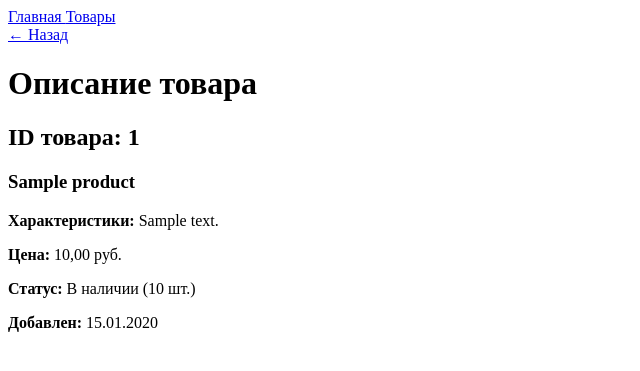
After one commit to MurTag001/TopShop, a Django app: page /products/1/ in a window 1280 px wide. The commit adds this page. Shown: the top 371 px of the page, without its empty margins (0-640 px from the left). Run offline with Django 5.2, Linux system fonts and the light colour scheme; tables that the repository leaves empty hold one stand-in row (values such as "Sample post").

Commit message:
feat(posts/detail): Добавить функционал получения деталей поста и навигационное меню

```diff
--- /dev/null
+++ b/apps/shop/templates/shop/product_detail.html
@@ -0,0 +1,33 @@
+<!doctype html>
+<html lang="ru">
+  <head>
+    <meta charset="UTF-8" />
+    <meta name="viewport" content="width=device-width, initial-scale=1.0" />
+    <title>TopShop | {{ product.name }}</title>
+  </head>
+
+  <body>
+    <header>
+      <nav>
+        <a href="{% url 'shop:home_page' %}"> Главная </a>
+        <a href="{% url 'shop:product_list' %}"> Товары </a>
+      </nav>
+    </header>
+
+    <a href="javascript:history.back()">&larr; Назад</a>
+
+<h1>Описание товара</h1>
+<h2>ID товара: {{ product.id }}</h2>
+<h3>{{ product.name }}</h3>
+<p><strong>Характеристики:</strong> {{ product.description }}</p>
+<p><strong>Цена:</strong> {{ product.price|floatformat:2 }} руб.</p>
+<p><strong>Статус:</strong>
+  {% if product.stock > 0 %}
+    В наличии ({{ product.stock }} шт.)
+  {% else %}
+    <span style="color: red;">Нет в наличии</span>
+  {% endif %}
+</p>
+<p><strong>Добавлен:</strong> {{ product.created_at|date:"d.m.Y" }}</p>
+  </body>
+</html>
--- a/apps/shop/urls.py
+++ b/apps/shop/urls.py
@@ -2,7 +2,10 @@ from django.urls import path
 
 from . import views
 
+app_name = 'shop'
+
 urlpatterns = [
-    path('', views.home_page_view),
-    path('products/', views.product_list_view)
+    path('', views.home_page_view, name="home_page"),
+    path('products/', views.product_list_view, name="product_list"),
+    path('products/<int:product_id>/', views.shop_detail_view, name='product_detail'),
 ]
--- a/apps/shop/views.py
+++ b/apps/shop/views.py
@@ -1,4 +1,4 @@
-from django.shortcuts import render
+from django.shortcuts import get_object_or_404, render
 from .models import Product
 
 def home_page_view (request):
@@ -7,3 +7,8 @@ def home_page_view (request):
 def product_list_view(request):
     products = Product.objects.filter(is_active=True)
     return render(request, 'shop/product_list.html', {'products': products})
+
+
+def shop_detail_view(request, product_id):
+    product = get_object_or_404(Product, id=product_id)
+    return render(request, 'shop/product_detail.html', {'product': product})
```
Also changed, not shown: apps/shop/templates/shop/index.html (+6 -1 lines), apps/shop/templates/shop/product_list.html (+9 -2 lines).
